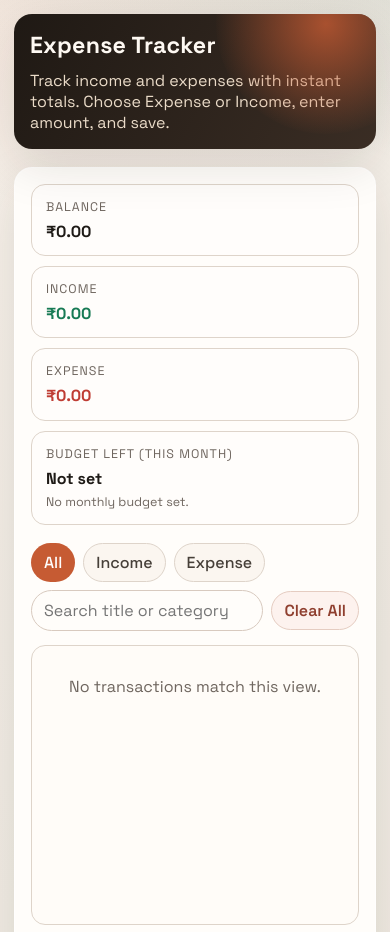
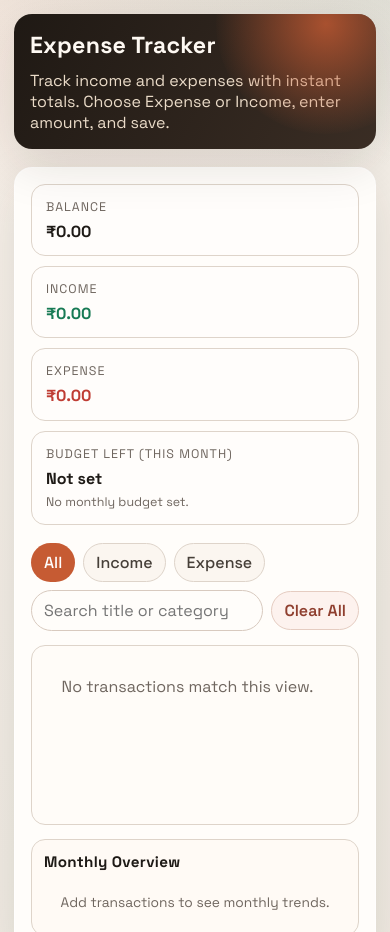
Before and after one commit to ashbin124/expence, a website built with Vite: page index.html in a window 390 px wide. Shown: the top 932 px of the page. Built offline with nearby package versions, Linux system fonts and the light colour scheme.

Commit message:
Reduce history panel height and keep scroll

```diff
--- a/src/styles.css
+++ b/src/styles.css
@@ -196,8 +196,9 @@ h1 {
   overflow-y: auto;
   overflow-x: hidden;
   background: #fffcf8;
-  min-height: 280px;
-  max-height: 460px;
+  min-height: 200px;
+  max-height: 320px;
+  scrollbar-gutter: stable;
 }
 
 .transaction-list {
@@ -563,6 +564,7 @@ select:focus {
   }
 
   .list-wrap {
-    max-height: 360px;
+    min-height: 180px;
+    max-height: 240px;
   }
 }
```
